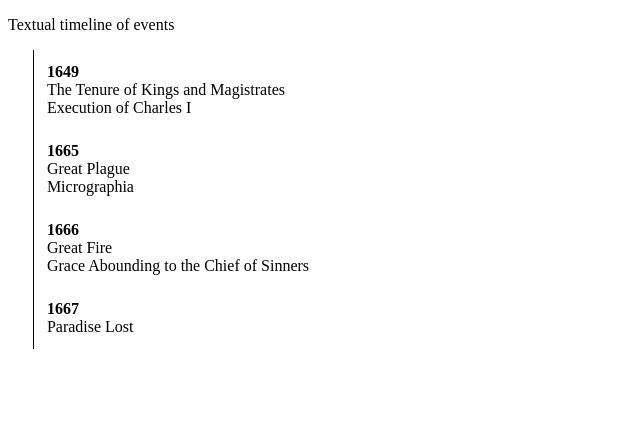
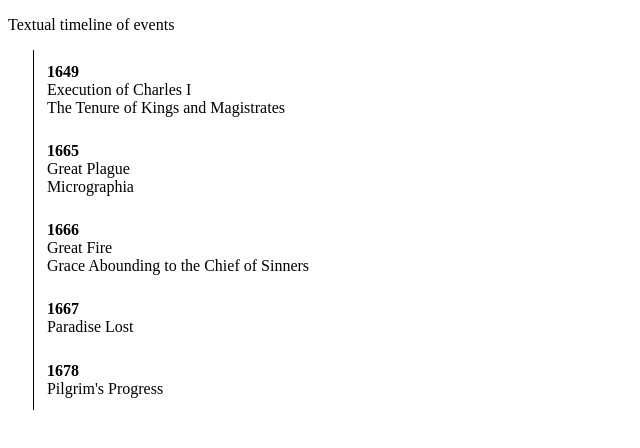
Before and after one commit to iaine/timeinfo, a plain HTML site: page timeline/index.html in a window 1280 px wide. Shown: the whole page, without its empty margins (0-640 px from the left). Drawn offline with Linux system fonts and the light colour scheme.

Commit message:
Updating HTML & JS

```diff
--- a/timeline/events.json
+++ b/timeline/events.json
@@ -1,17 +1,26 @@
 {
 	"events": [{
 			"year": 1649,
-			"events": ["The Tenure of Kings and Magistrates", "Execution of Charles I"]
+			"events": ["Execution of Charles I"],
+            "books": [{"title":"The Tenure of Kings and Magistrates", "author": "charles"}]
 		},
 		{
 			"year": 1665,
-			"events": ["Great Plague", "Micrographia"]
+			"events": ["Great Plague"],
+            "books": [{"title":"Micrographia", "author": "Robert Hooke"}]
 		}, {
 			"year": 1666,
-			"events": ["Great Fire", "Grace Abounding to the Chief of Sinners"]
+			"events": ["Great Fire"],
+            "books": [{"title":"Grace Abounding to the Chief of Sinners", "author": "John Bunyan"}]
 		}, {
 			"year": 1667,
-			"events": ["Paradise Lost"]
-		}
+			"events": [],
+            "books": [{"title":"Paradise Lost", "author":"John Milton"}]
+		},
+               {
+               "year": 1678,
+               "events": [],
+               "books": [{"title":"Pilgrim's Progress", "author":"John Bunyan"}]
+               }
 	]
 }
--- a/timeline/index.html
+++ b/timeline/index.html
@@ -1,37 +1,18 @@
 <!DOCTYPE html>
 <head>
    <title>Timeline</title>
+    <meta charset="UTF-8">
+        <script type="application/javascript" src="time.js"></script>
 </head>
 <body>
    <p>Textual timeline of events</p>
    <div id="time">
    </div>
    <script type="application/javascript">
-      var chart;
-      function createTimeIndex(divName) {
-        chart = document.getElementById(divName);
-        function reqListener () {
-          var worker = JSON.parse(this.response);
-          console.log(createIndex(worker.events));
-          chart.innerHTML = createIndex(worker.events);
-        }
-        var req = new XMLHttpRequest();
-        req.addEventListener("load", reqListener);
-        req.open("GET", "events.json");
-        req.send();
-      }
-
-      function createIndex (data) {
-         html = "<div id=\"indexTime\">";
-         data.forEach( function (d) {
-             html += "<div id=\"Entry\" style=\"border-left: 1px solid black; margin-left:2%;padding:1%;\"><div id=\"entryName\"><strong>" + d.year + "</strong><div id=\"entries\">";
-             d.events.forEach( function (ev) { html += "<div>" + ev + "</div>";  });
-             html += '</div></div></div>';
-         });
-         return html + "</div>";
-      }
-
-      createTimeIndex("time");
+      var chart = document.getElementById("time");
+      var data;
+      var time = timeline();
+      time.createTimeIndex();
    </script>
 </body>
 </html>
--- /dev/null
+++ b/timeline/time.js
@@ -0,0 +1,47 @@
+var timeline;
+
+timeline = function() {
+
+    function createTimeIndex(divName) {
+
+        function reqListener () {
+            var worker = JSON.parse(this.response);
+            data = worker.events;
+            createIndex(worker.events, "");
+        }
+        var req = new XMLHttpRequest();
+        req.addEventListener("load", reqListener);
+        req.open("GET", "events.json");
+        req.send();
+    }
+
+    function createIndex (data, author, div) {
+        html = "<div id=\"indexTime\">";
+        console.log(data);
+        data.forEach( function (d) {
+                     html += "<div id=\"Entry\" style=\"border-left: 1px solid black; margin-left:2%;padding:1%;\"><div id=\"entryName\"><strong>" + d.year + "</strong><div id=\"entries\">";
+                     d.events.forEach( function (ev) { html += "<div>" + ev + "</div>";  });
+                     d.books.forEach(
+                        function (b) {
+                          if (b.author === author) {
+                                     html += '<div style="font-weight:bold" onmouseout="time.reset();">' + b.title + '</div>';
+                          } else {
+                            html += '<div onmouseenter="time.createIndex(data,\'' + b.author + '\');" onmouseout="time.reset();">' + b.title + '</div>';
+                          }
+                      });
+
+                     html += '</div></div></div>';
+                     });
+        chart.innerHTML = html + "</div>";
+    }
+
+    function reset() {
+        return createIndex(data, '');
+    }
+
+    return {
+    createIndex: createIndex,
+    createTimeIndex: createTimeIndex,
+    reset:reset
+    }
+}
```
